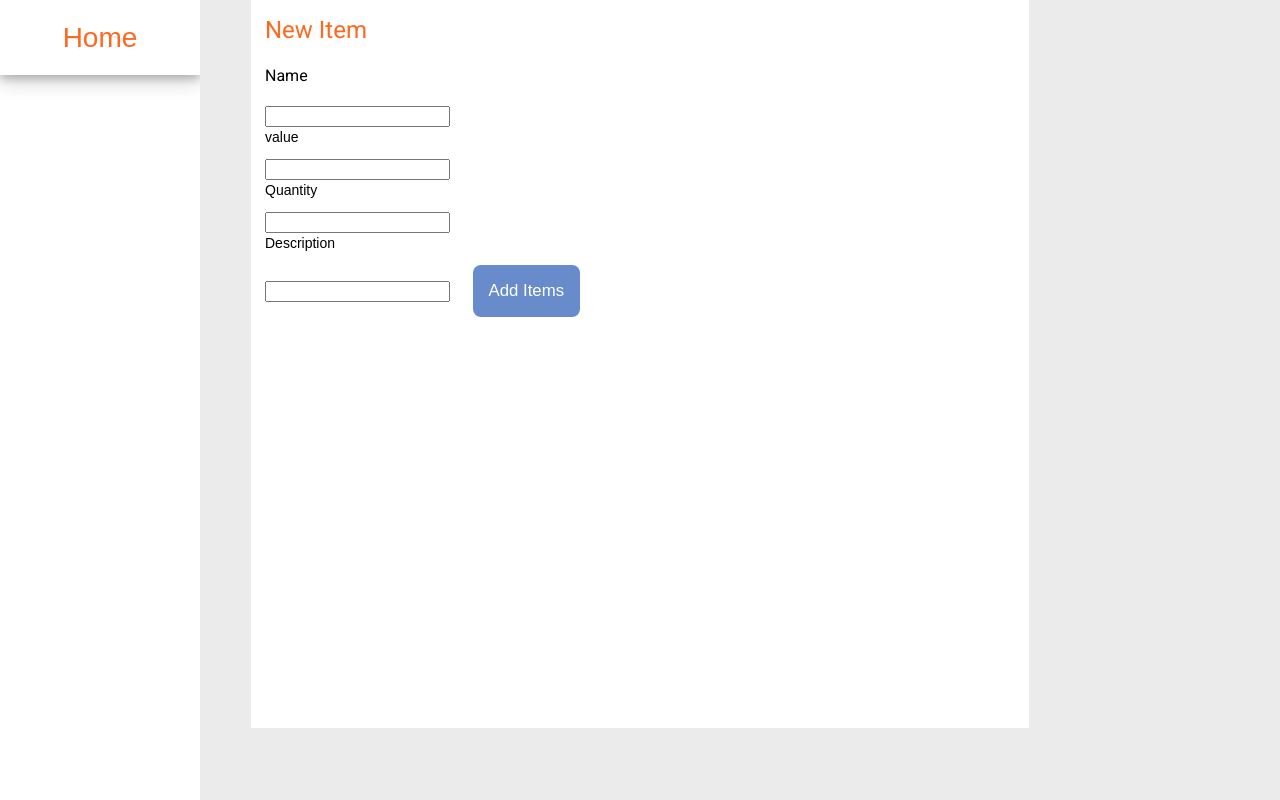
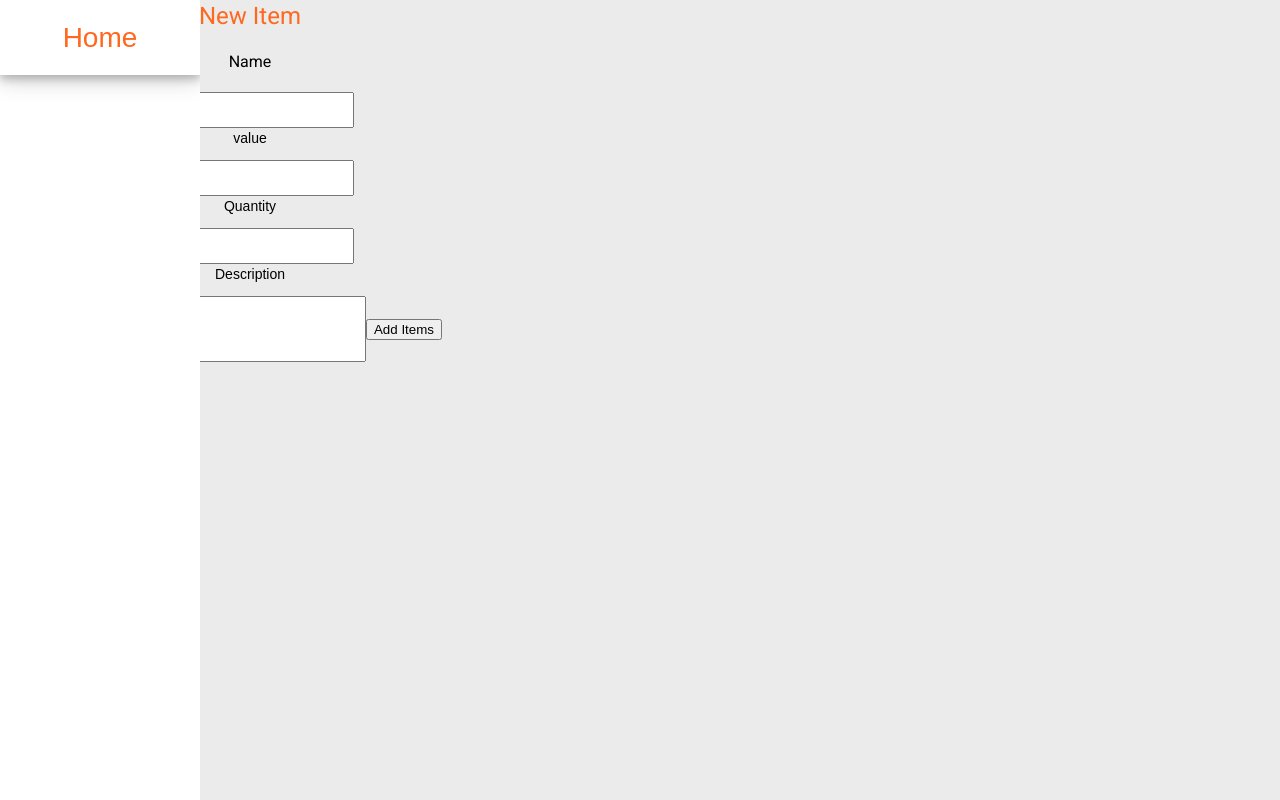
Before and after one commit to mimiog/Inventory-and-Audit-Management-System-, an Angular app in the folder frontend/: page /newitems in a window 1280 px wide. Built offline with nearby package versions, Linux system fonts and the light colour scheme.

Commit message:
New Items Sample

```diff
--- a/frontend/src/app/new-items/new-items.component.css
+++ b/frontend/src/app/new-items/new-items.component.css
@@ -82,13 +82,39 @@ button:hover {
     background-color: white;
 }
 
-dialog {
-    width: 750px;
-    height: 700px;
-    border: gray;
+.container {
+    width: 500px;
+    height: 500px;
+    border: #688ccb;
+    text-align: center;
 
 }
 
 h1 {
     color: #ff681f;
 }
+
+#Nametext {
+    color: black;
+    width: 200px;
+    height: 30px;
+    text-align: center;
+}
+#Valuetext {
+    color: black;
+    width: 200px;
+    height: 30px;
+    text-align: center;
+}
+#Quanttext {
+    color: black;
+    width: 200px;
+    height: 30px;
+    text-align: center;
+}
+#Desctext {
+    color: black;
+    width: 300px;
+    height: 60px;
+    text-align: center;
+}
--- a/frontend/src/app/new-items/new-items.component.html
+++ b/frontend/src/app/new-items/new-items.component.html
@@ -10,23 +10,19 @@
             </mat-sidenav>
             <mat-sidenav-content></mat-sidenav-content>
         </mat-sidenav-container>
-        <div id="dialog" class="ui-widget">
-          <dialog open>
+        <div class="container">
             <h1>New Item</h1>
-            <form method="dialog">
+            <form>
               <h3>Name</h3>
-              <input type="text">
+              <input type="text" id = 'Nametext'>
               <p>value</p>
-              <input type="text">
+              <input type="text" id = 'Valuetext'>
               <p>Quantity</p>
-              <input type="text">
+              <input type="text" id = 'Quanttext'>
               <p>Description</p>
-              <input type="text">
-              <a class="itembuttom">
-                <button>Add Items</button>
-              </a>
+              <input type="text" id = 'Desctext'>
+              <input type="submit" value="Add Items">
             </form>
-          </dialog>
         </div>
 
         <footer>
--- a/frontend/src/app/new-items/new-items.component.ts
+++ b/frontend/src/app/new-items/new-items.component.ts
@@ -1,12 +1,15 @@
 import { Component, OnInit } from '@angular/core';
 import { MatDialog, MatDialogRef } from '@angular/material/dialog';
-
+import { BrowserModule } from '@angular/platform-browser';
+import { HttpClientModule } from '@angular/common/http';
 
 @Component({
   selector: 'app-new-items',
   templateUrl: './new-items.component.html',
   styleUrls: ['./new-items.component.css']
 })
+
+
 export class NewItemsComponent implements OnInit {
 
   // dialogRef: MatDialogRef<any, any> | undefined ;
```
